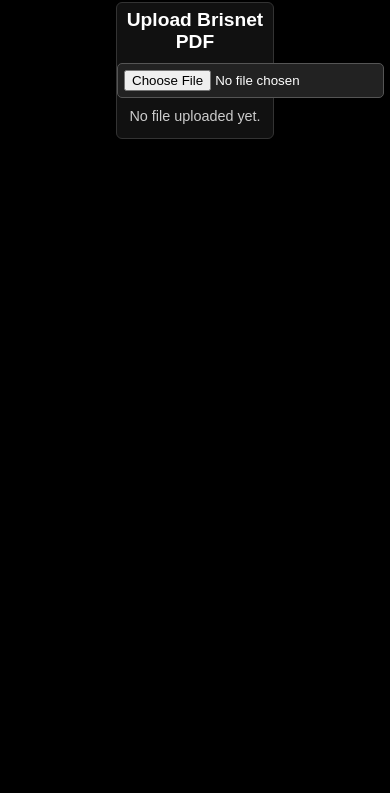
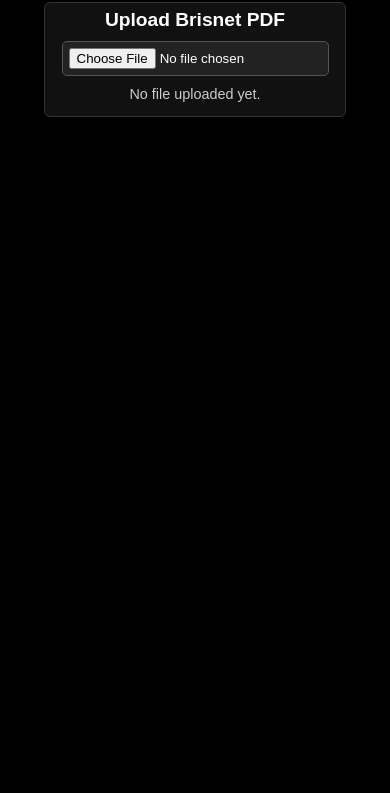
Before and after one commit to Randy2222222/Horse, a plain HTML site: page index.html in a window 390 px wide. Shown: the part 51-844 px from the top of the page. Drawn offline with Linux system fonts and the light colour scheme; files whose address does not match are found by name.

Commit message:
Update style.css

```diff
--- a/style.css
+++ b/style.css
@@ -36,6 +36,14 @@ header h1 {
   max-width: 350px;
 }
 
+/* Responsive adjustment for small screens */
+@media (max-width: 600px) {
+  #pdf-upload {
+    width: 80%;
+    max-width: 300px;
+  }
+}
+
 /* Upload section text and file input */
 #pdf-upload h2 {
   margin-top: 4px;
```
